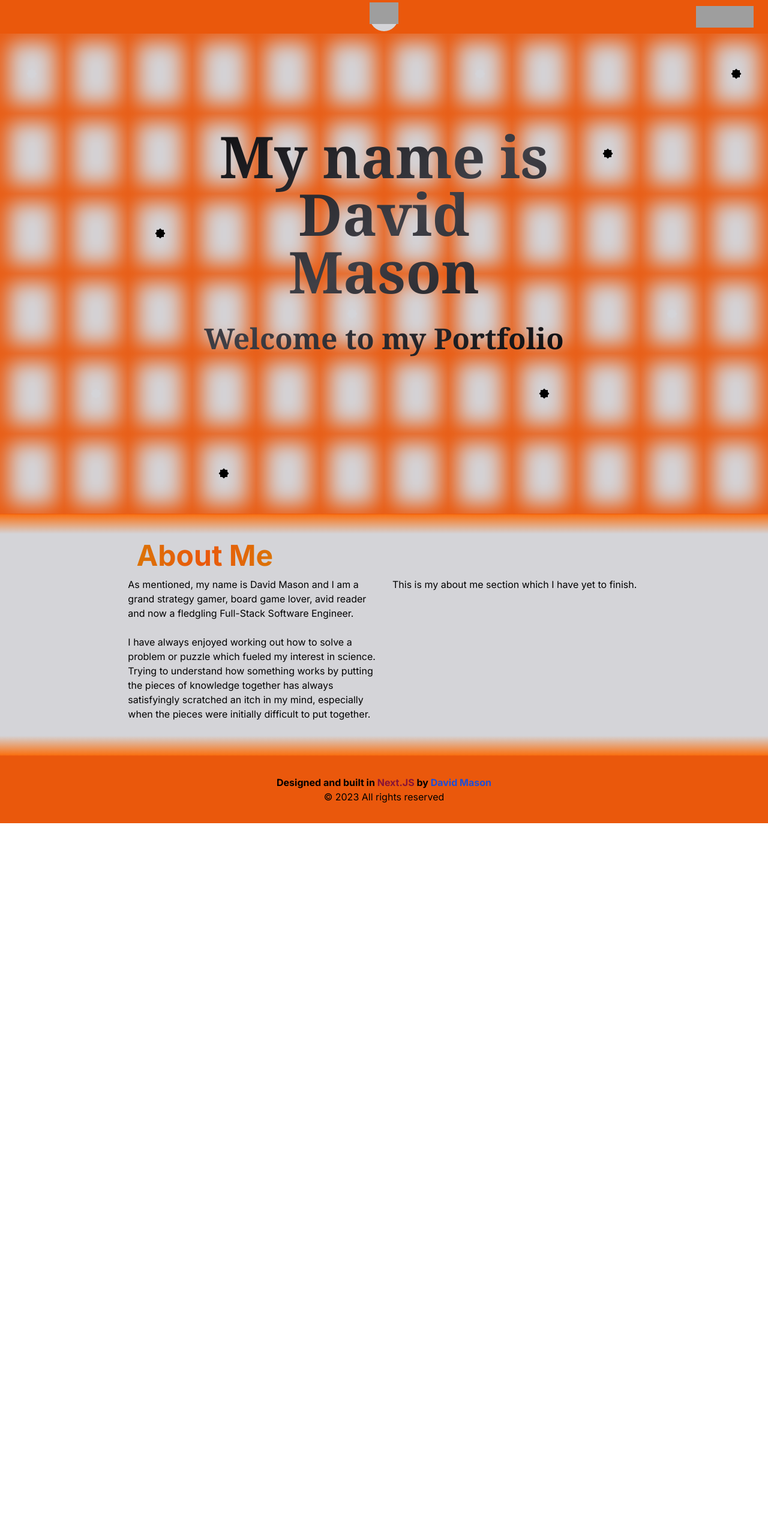
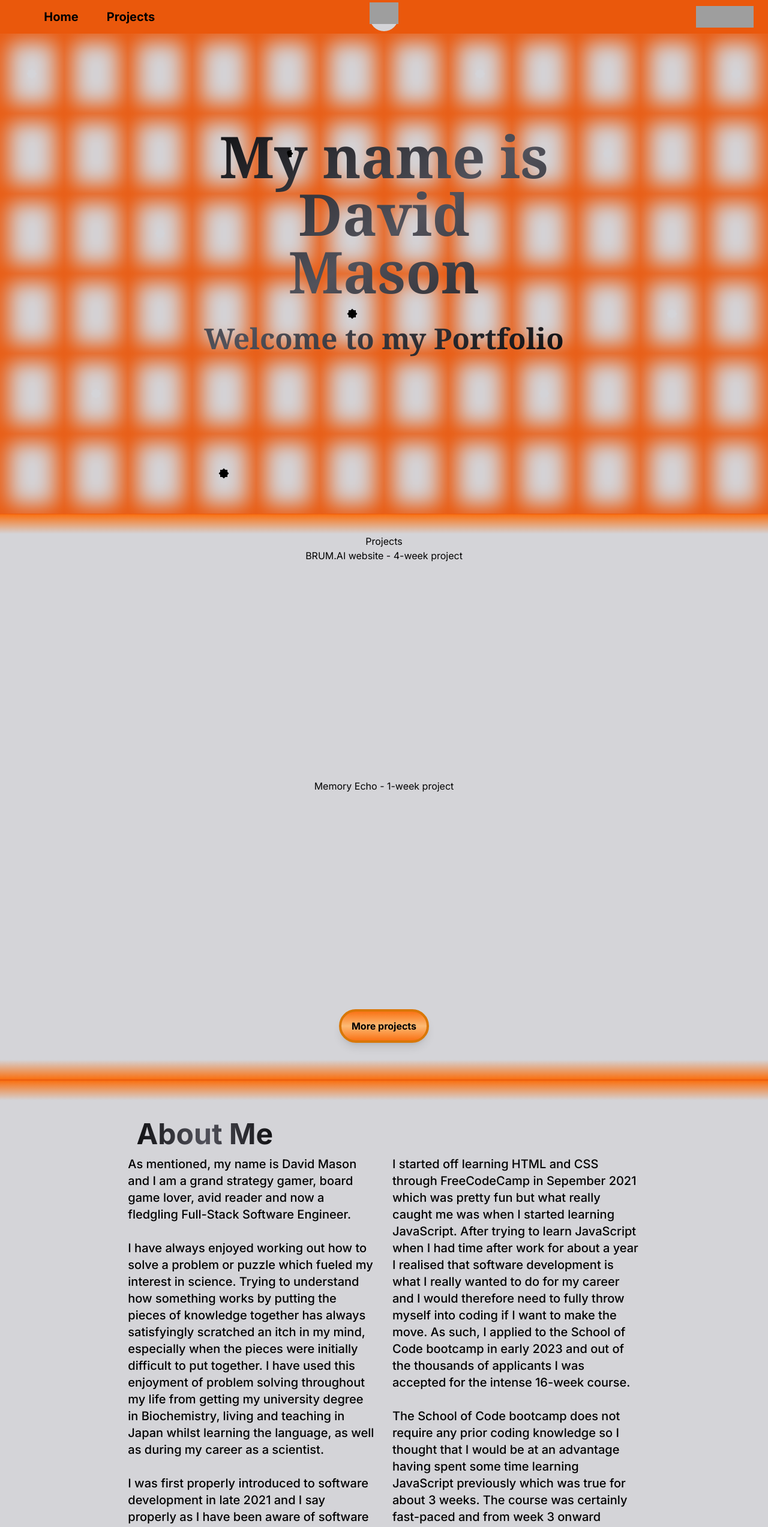
Before and after one commit to DayHikari/Portfolio, a Next.js app: page / in a window 1280 px wide. Shown: the top 2545 px of the page at 60% size. Before the commit the page ends 1372 px from the top, so only its background shows below. Built offline with nearby package versions, Linux system fonts and the light colour scheme; grey boxes are pictures that could not be loaded.

Commit message:
About me updated, project section added, project page initiated, header navigation started

```diff
--- a/app/components/AboutMe.tsx
+++ b/app/components/AboutMe.tsx
@@ -5,11 +5,11 @@ export default function AboutMe() {
   return (
     <section className="bg-zinc-300 dark:bg-black flex flex-col">
       <UpperDivider />
-      <article className="w-8/12 self-center">
-        <h1 className="w-64 py-3 text-5xl md:text-center font-bold bg-clip-text text-transparent bg-gradient-to-r from-amber-600 via-orange-600 dark:via-amber-500 to-amber-600 dark:to-amber-700">
+      <article className="w-8/12 self-center my-5">
+        <h1 className="w-64 py-3 text-5xl md:text-center font-bold bg-clip-text text-transparent bg-gradient-to-r from-zinc-950 dark:from-amber-700 via-zinc-600 dark:via-amber-500 to-zinc-950 dark:to-amber-700">
           About Me
         </h1>
-        <div className="flex flex-col md:grid grid-cols-2 gap-x-7">
+        <div className="flex flex-col md:grid grid-cols-2 gap-x-7 text-xl font-medium">
           <p>
             As mentioned, my name is David Mason and I am a grand strategy
             gamer, board game lover, avid reader and now a fledgling Full-Stack
@@ -19,12 +19,45 @@ export default function AboutMe() {
             puzzle which fueled my interest in science. Trying to understand how
             something works by putting the pieces of knowledge together has
             always satisfyingly scratched an itch in my mind, especially when
-            the pieces were initially difficult to put together.
+            the pieces were initially difficult to put together. I have used
+            this enjoyment of problem solving throughout my life from getting my
+            university degree in Biochemistry, living and teaching in Japan
+            whilst learning the language, as well as during my career as a
+            scientist.
+            <br />
+            <br />I was first properly introduced to software development in
+            late 2021 and I say properly as I have been aware of software
+            devlopment for a long time but always imagine it as some mystical
+            computer language of symbols, ones and zeros. I was taught the error
+            of my ignorance by my wife who was learning to code during the
+            COVID-19 pandemic and insisted I should look into it as she
+            guaranteed I would enjoy it. Turns out she was right once again.
+          </p>
+
+          <p>
+            I started off learning HTML and CSS through FreeCodeCamp in Sepember
+            2021 which was pretty fun but what really caught me was when I
+            started learning JavaScript. After trying to learn JavaScript when I
+            had time after work for about a year I realised that software
+            development is what I really wanted to do for my career and I would
+            therefore need to fully throw myself into coding if I want to make
+            the move. As such, I applied to the School of Code bootcamp in early
+            2023 and out of the thousands of applicants I was accepted for the
+            intense 16-week course.
             <br />
             <br />
+            The School of Code bootcamp does not require any prior coding
+            knowledge so I thought that I would be at an advantage having spent
+            some time learning JavaScript previously which was true for about 3
+            weeks. The course was certainly fast-paced and from week 3 onward
+            everything was new which is when it got really fun. Everyday we
+            learnt a new topic before putting it into practice during workshops
+            and then creaitng something using what we had learnt that week
+            during the weekly Hackathon. I learnt so much during the course and
+            have thoroughly enjoyed the 1 week and 4 week projects but am now
+            excited to start applying what I have learnt so far in the workplace
+            as well as continuing to develop my abilities and knowledge.
           </p>
-
-          <p>This is my about me section which I have yet to finish.</p>
         </div>
       </article>
       <LowerDivider />
--- a/app/components/Footer.tsx
+++ b/app/components/Footer.tsx
@@ -4,7 +4,7 @@ export default function Footer() {
     let year:number = d.getFullYear()
     return (
         <footer className="h-28 bg-orange-600 dark:bg-zinc-800 flex flex-col items-center justify-center">
-            <h4 className="font-bold">Designed and built in <span className="text-rose-900">Next.JS</span> by <span className="text-blue-700">David Mason</span></h4>
+            <h4 className="font-bold text-lg">Designed and built in <span className="text-blue-700">Next.JS</span> by <span className="text-blue-700">David Mason</span></h4>
             <h4 >&copy; {year} All rights reserved</h4>
         </footer>
     )
--- a/app/components/Header.tsx
+++ b/app/components/Header.tsx
@@ -2,12 +2,13 @@
 
 import ThemeSwitcher from "../ThemeSwitcher";
 import Logo from "./header_components/Logo";
+import Navigation from "./header_components/Navigation";
 
 // Component function for the header
 export default function Header() {
     return (
         <header className="w-screen h-14 p-1 bg-orange-600 dark:bg-zinc-800 grid grid-cols-3">
-            <div></div>
+            <Navigation />
             <Logo />
             <ThemeSwitcher />
         </header>
--- /dev/null
+++ b/app/components/Projects.tsx
@@ -0,0 +1,24 @@
+import Link from "next/link"
+import LowerDivider from "./dividers/LowerDivider"
+import UpperDivider from "./dividers/UpperDivider"
+
+export default function Projects() {
+    return (
+        <section className="bg-zinc-300 dark:bg-black flex flex-col i">
+            <UpperDivider />
+            <h2 className="self-center">Projects</h2>
+            <article className="h-96 self-center">
+                <h3>BRUM.AI website - 4-week project</h3>
+            </article>
+            <article className="h-96 self-center">
+                <h3>Memory Echo - 1-week project</h3>
+            </article>
+            <Link href={"/projects"} className=" self-center flex justify-end mb-7">
+                <button className="min-w-[150px] h-14 border-4 border-amber-600 rounded-full bg-gradient-to-t from-orange-500 via-orange-300 to-orange-500 text-black shadow-lg font-bold">
+                    More projects
+                </button>
+            </Link>
+            <LowerDivider />
+        </section>
+    )
+}
--- /dev/null
+++ b/app/components/header_components/Navigation.tsx
@@ -0,0 +1,18 @@
+import Link from "next/link";
+
+export default function Navigation() {
+    return (
+        <nav className="flex items-center ml-10 text-xl font-bold">
+            <Link href={"/"} className="mx-2">
+                <button className="min-w-[100px] rounded-full p-2 hover:bg-zinc-600 hover:text-orange-500">
+                    Home
+                </button>
+            </Link>
+            <Link href={"/projects"} className="mx-2">
+                <button className="min-w-[100px] rounded-full p-2 hover:bg-zinc-600 hover:text-orange-500">
+                    Projects
+                </button>
+            </Link>
+        </nav>
+    )
+}
--- a/app/components/hero_components/HeroText.tsx
+++ b/app/components/hero_components/HeroText.tsx
@@ -1,7 +1,7 @@
 // Component function that returns the text for he Hero section
 export default function HeroText() {
   return (
-    <div className="absolute top-1/2 left-1/2 transform -translate-x-1/2 -translate-y-1/2 flex flex-col items-center text-center z-10 bg-gradient-to-br from-zinc-950 dark:from-orange-700 via-zinc-700 dark:via-amber-500 to-zinc-950 dark:to-orange-700 bg-clip-text text-amber-700 sm:text-transparent">
+    <div className="absolute top-1/2 left-1/2 transform -translate-x-1/2 -translate-y-1/2 flex flex-col items-center text-center z-10 bg-gradient-to-br from-zinc-950 dark:from-orange-700 via-zinc-600 dark:via-amber-500 to-zinc-950 dark:to-orange-700 bg-clip-text text-amber-700 sm:text-transparent">
       <h1 className="text-4xl sm:text-8xl p-5 bg-zinc-300 dark:bg-black sm:bg-transparent sm:dark:bg-transparent font-semibold font-serif">My name is David Mason</h1>
       <h2 className="text-2xl sm:text-5xl p-5 bg-zinc-300 dark:bg-black sm:bg-transparent sm:dark:bg-transparent font-semibold font-serif">Welcome to my Portfolio</h2>
     </div>
--- a/app/page.tsx
+++ b/app/page.tsx
@@ -1,5 +1,6 @@
 import AboutMe from "./components/AboutMe";
 import Hero from "./components/Hero";
+import Projects from "./components/Projects";
 
 
 
@@ -7,6 +8,7 @@ export default function Home() {
   return (
     <main>
       <Hero />
+      <Projects />
       <AboutMe />
     </main>
   )
--- /dev/null
+++ b/app/projects/page.tsx
@@ -0,0 +1,14 @@
+import LowerDivider from "../components/dividers/LowerDivider";
+import UpperDivider from "../components/dividers/UpperDivider";
+
+export default function ProjectPage() {
+    return (
+        <main className="">
+            <UpperDivider />
+            <section className="h-96 text-center">
+            This is the page for projects - currently under construction.
+            </section>
+            <LowerDivider />
+        </main>
+    )
+}
```
